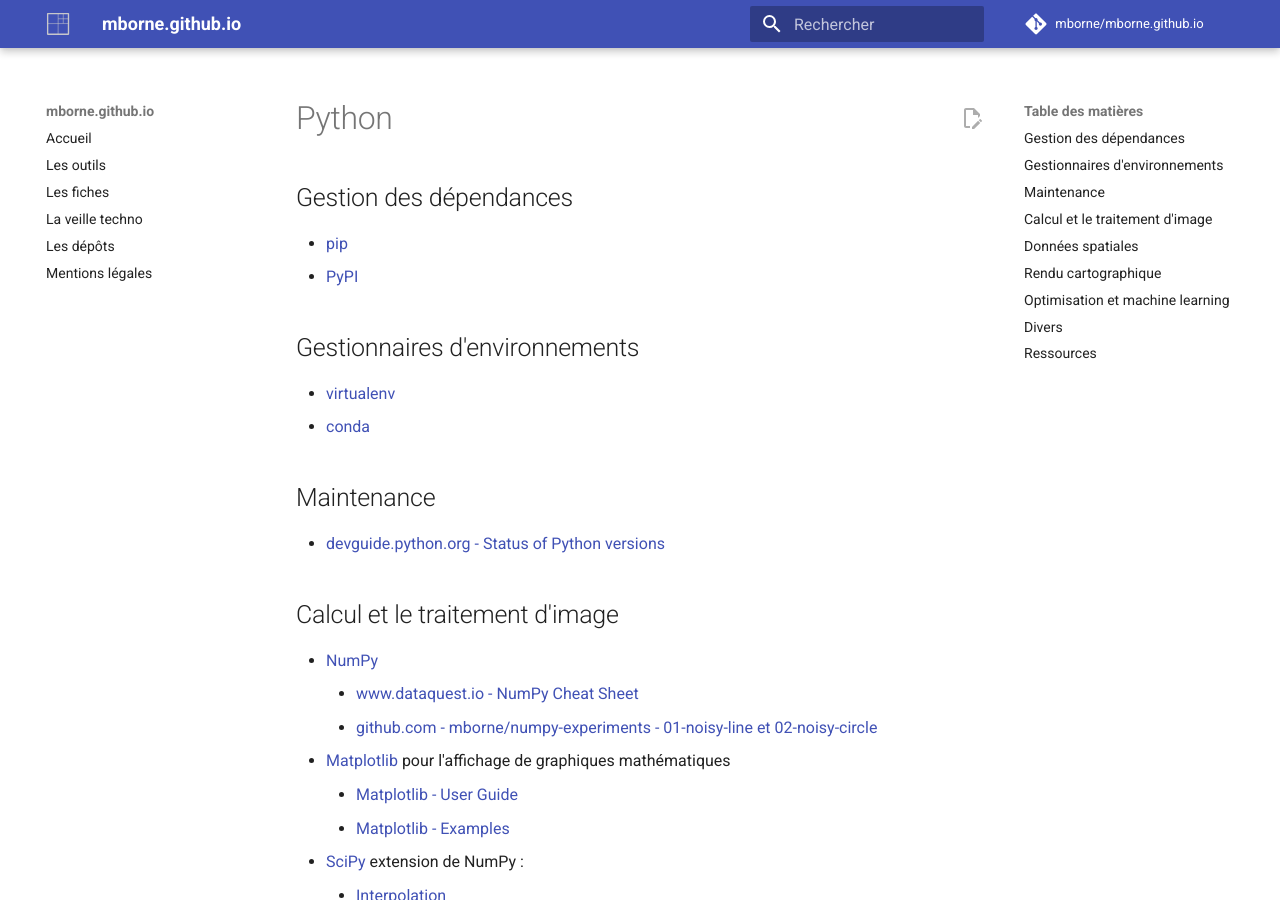
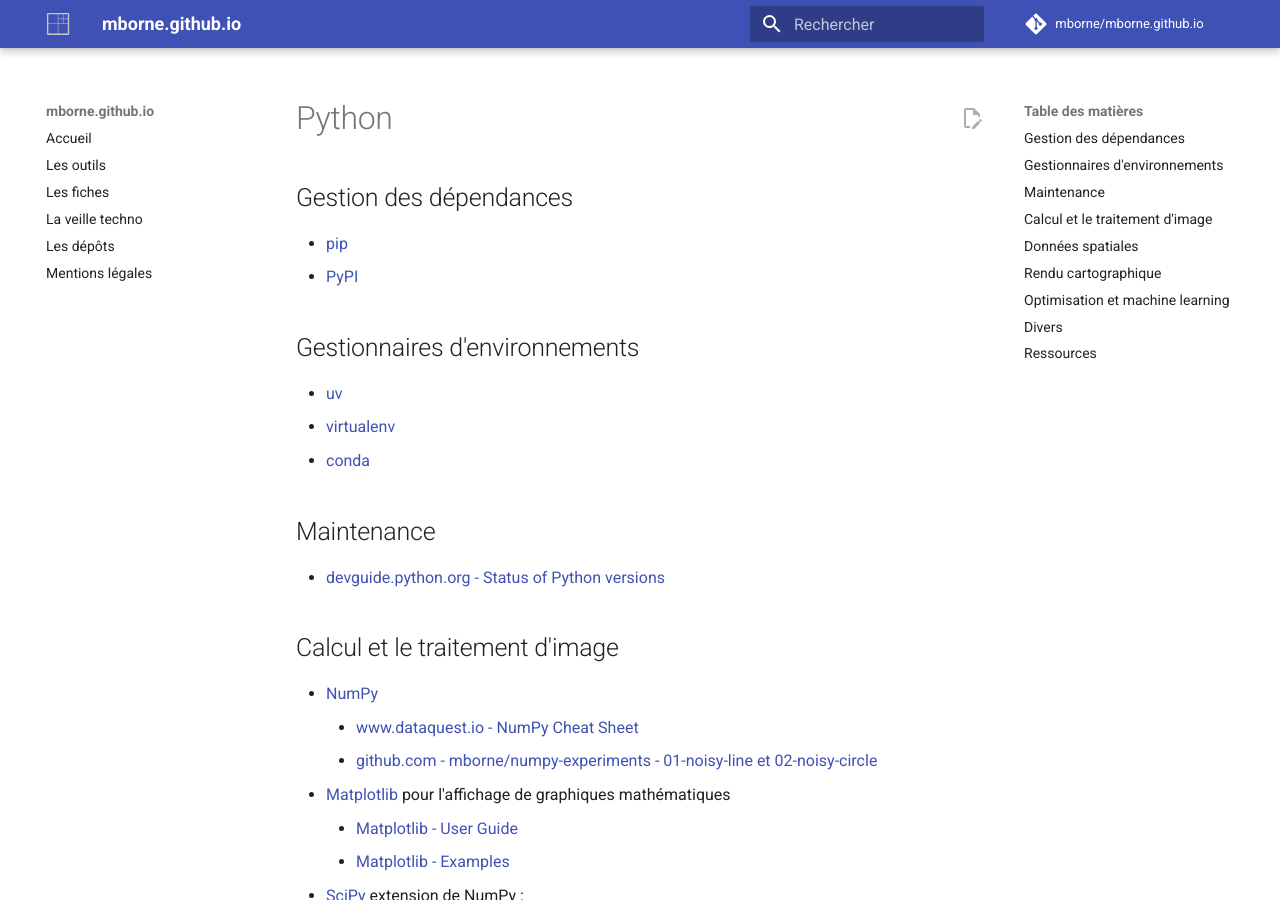
Before and after one commit to mborne/mborne.github.io, an MkDocs documentation site: the page built from docs/outils/python/README.md, in a window 1280 px wide and 900 px high. Built offline with MkDocs 1.6.1 and Material for MkDocs 9.7.7, drawn with Linux system fonts in a browser that asks for light colours; comment, search, counter and statistics services are not loaded.

```diff
--- a/docs/outils/python/README.md
+++ b/docs/outils/python/README.md
@@ -12,6 +12,7 @@ tags:
 
 ## Gestionnaires d'environnements
 
+* [uv](https://github.com/astral-sh/uv#readme)
 * [virtualenv](virtualenv.md)
 * [conda](../conda/README.md)
 
```
